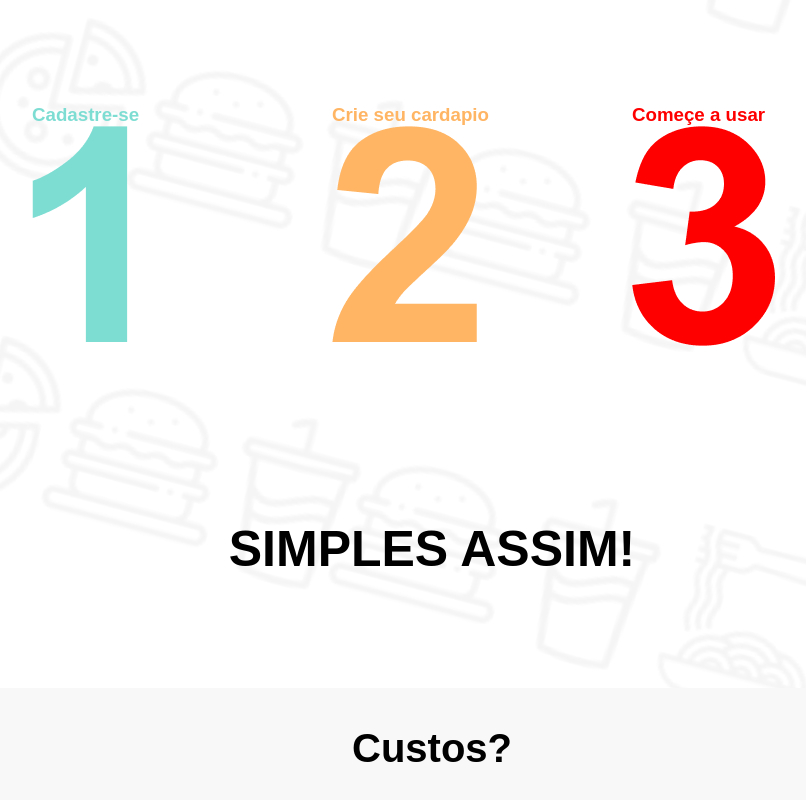
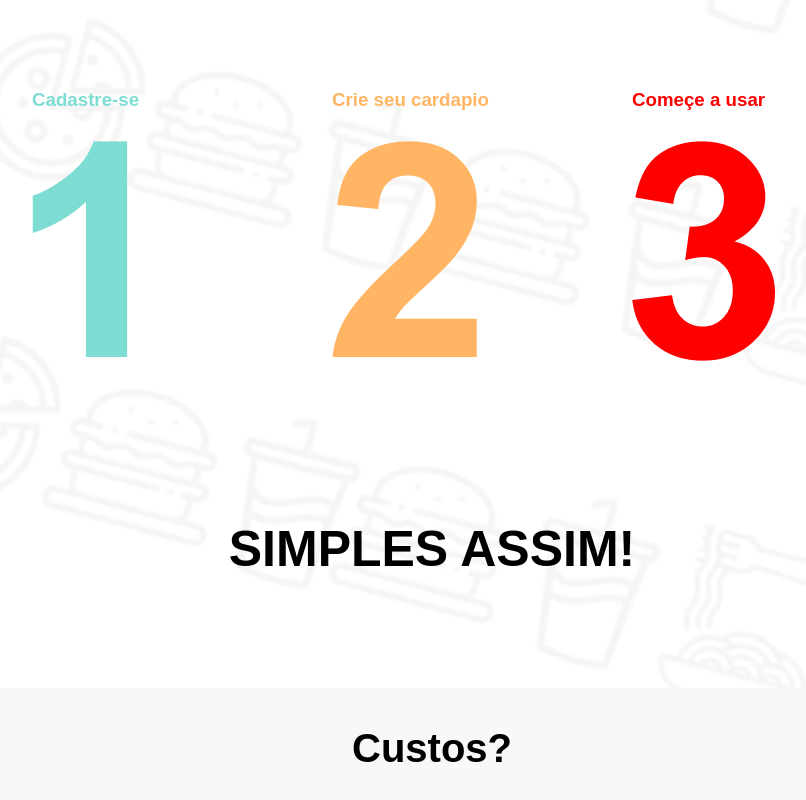
Before and after one commit to Matheus-BM/QrMenu, a React (Create React App) app in the folder client/: page / in a window 1280 px wide. Shown: the part 950-1750 px from the top of the page, without its empty margins (208-1014 px from the left). Built offline with nearby package versions, Linux system fonts and the light colour scheme.

Commit message:
fix botão x on modal item

```diff
--- a/client/src/components/SecondPage/SecondPage.css
+++ b/client/src/components/SecondPage/SecondPage.css
@@ -58,6 +58,7 @@
 }
 
 #img1 {
+  margin-top: 30px;
   background-image: url(../../img/1.png);
   height: 220px;
   width: 200px;
@@ -65,6 +66,7 @@
 }
 
 #img2 {
+  margin-top: 30px;
   background-image: url(../../img/2.png);
   height: 220px;
   width: 200px;
@@ -72,6 +74,7 @@
 }
 
 #img3 {
+  margin-top: 30px;
   background-image: url(../../img/3.png);
   height: 220px;
   width: 200px;
@@ -101,6 +104,7 @@
     margin-top: 1em;
     background-size: contain;
     background-position: center;
+
 
   }
   #img2{
--- a/client/src/components/modalPedido/ModalPedido.css
+++ b/client/src/components/modalPedido/ModalPedido.css
@@ -48,6 +48,7 @@
   color: red;
   background-color: transparent;
   margin-top: 0;
+  border: 0;
 }
 
 .box-modal {
```
